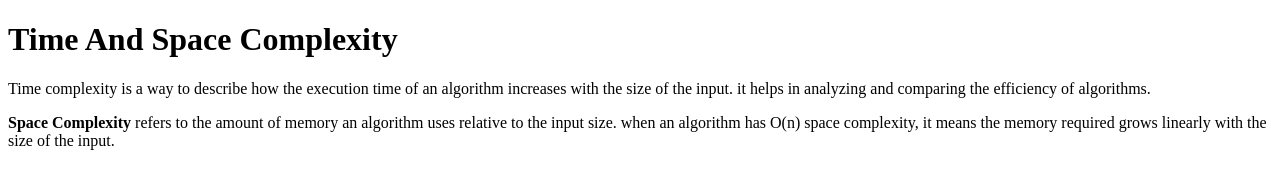
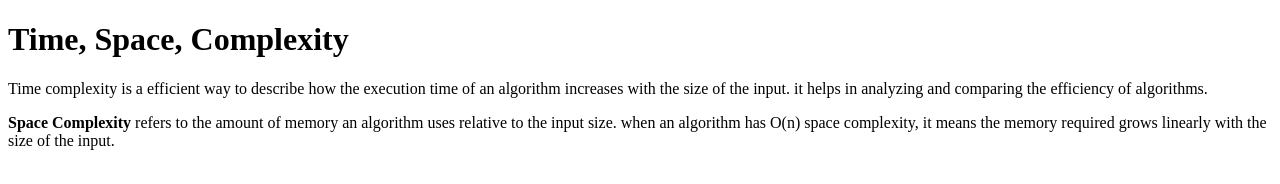
Before and after one commit to acciojob/time-and-space-complexity-Aashish257, a website: page main.html in a window 1280 px wide. Drawn offline with Linux system fonts and the light colour scheme.

Commit message:
created a submission

```diff
--- a/main.html
+++ b/main.html
@@ -8,8 +8,8 @@
 
 <body>
 	<!-- the entire body must be written by student -->
-	<h1>Time And Space Complexity</h1>
-	<p>Time complexity is a way to describe how the execution time of an algorithm increases with the size of the input. it helps in analyzing and comparing the efficiency of algorithms.</p>
+	<h1>Time, Space, Complexity</h1>
+	<p>Time complexity is a efficient way to describe how the execution time of an algorithm increases with the size of the input. it helps in analyzing and comparing the efficiency of algorithms.</p>
 	<p> <b>Space Complexity</b> refers to the amount of memory an algorithm uses relative to the input size. when an algorithm has O(n) space complexity, it means the memory required grows linearly with the size of the input.</p>
     <script type="text/javascript" src="./script.js">
 </script>
```
